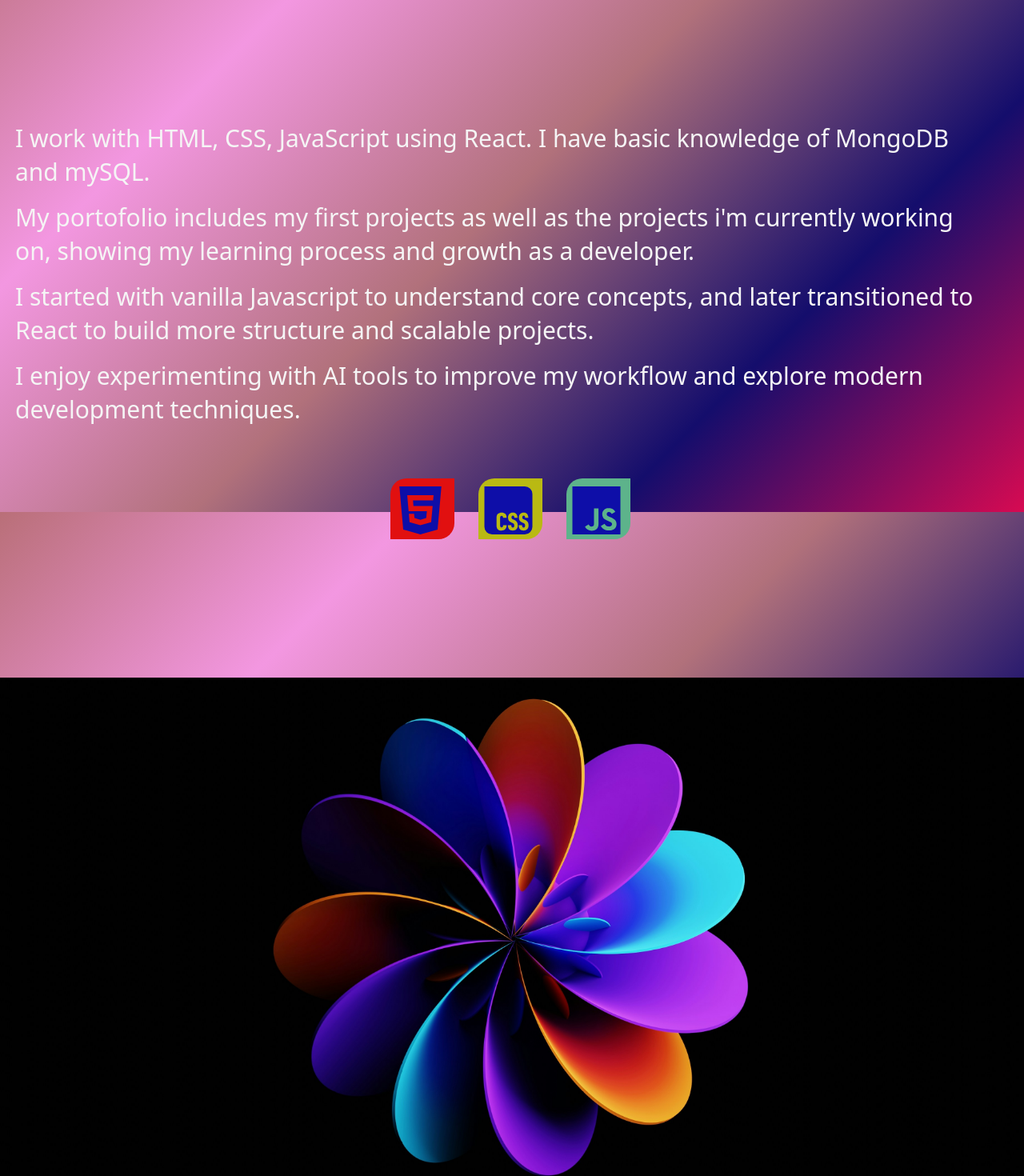
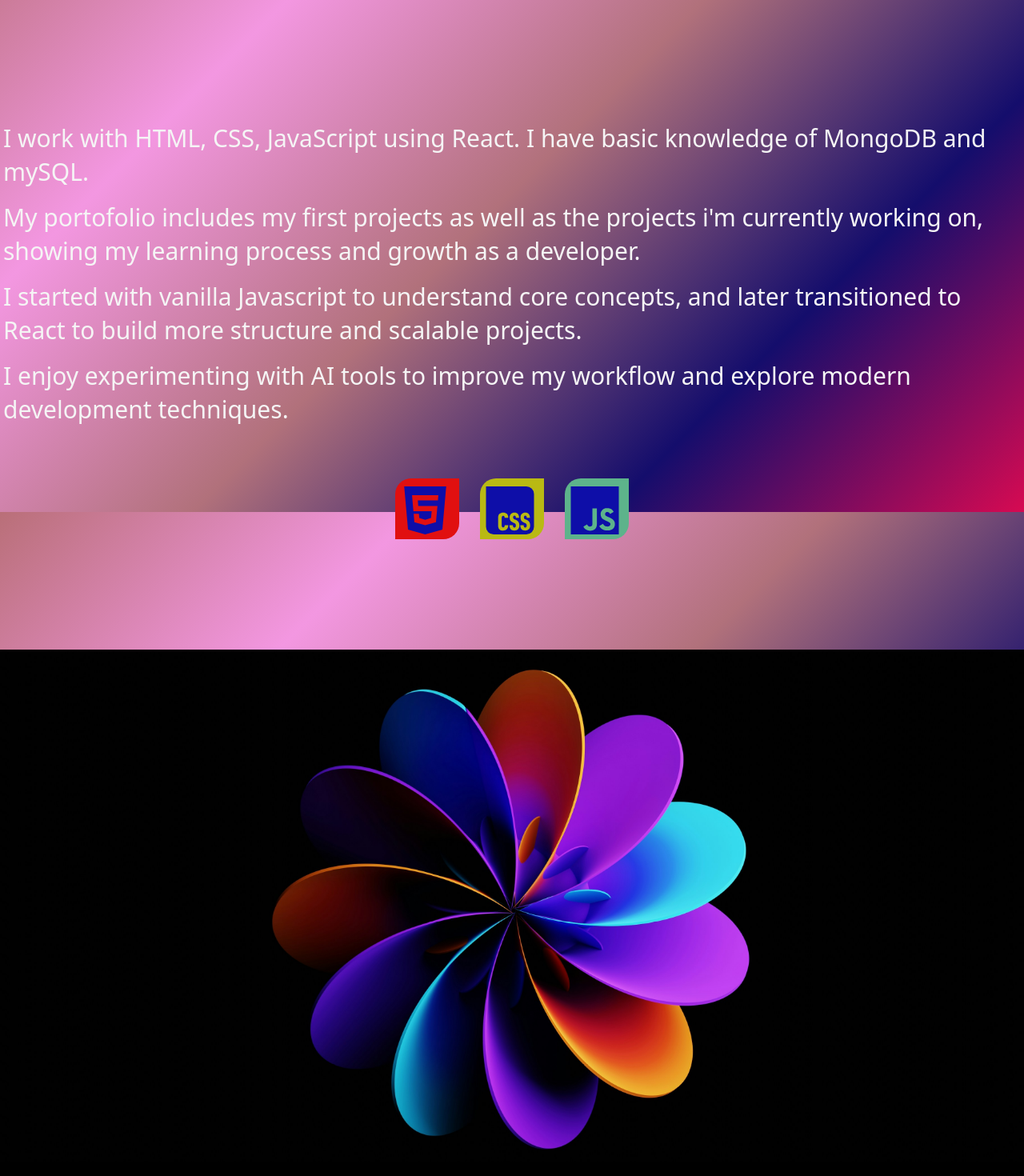
Before and after one commit to Ann-Getit/portfolio, a React (Vite) app: page /#/ in a window 1280 px wide. Shown: the part 960-2430 px from the top of the page at 80% size. Built offline with nearby package versions, Linux system fonts and the light colour scheme; a web font is replaced by a local one.

Commit message:
add overflowx hidden to toprow n heroarea

```diff
--- a/src/index.css
+++ b/src/index.css
@@ -16,14 +16,18 @@
   background-size: 100% 100%;   /* vult hele viewport */
   background-attachment: fixed;
 }
+/** {
+  outline: 1px solid red;
+}*/
 
 html, body {
   margin: 0;
   min-height: 100vh;
   color: white;
   scroll-behavior: smooth;
-  overflow-x: hidden;
+
 }
+
 
 
 .nav-container {
@@ -236,13 +240,17 @@ React state (dropdownOpen) voor mobile click-behavior */
 h1 {
   font-size: 35px;
 }
+.hero-area, .top-row {
+  overflow-x: hidden;
+}
+
 
 .hero-area {
   background-color: ; /* background -----*/
   display: flex;
   flex-direction: column;
   gap: 2rem;
-  width: 100vw;
+  width: 100%;
   min-height: 55vw;
   height: auto;
   justify-content: center;
@@ -271,7 +279,7 @@ justify-content: center;
   color: whitesmoke;
   margin-left: 40px;
   position: relative;
-  display: inline-block;
+  display: block;
   color: whitesmoke;
 }
 
@@ -327,7 +335,7 @@ p {
 }
 
 .image-dev img {
-  width: 100%;
+  width: 100%;/*-------------------WIDTH-----------------------------*/
   height: 100%;
   object-fit: cover;   /* voorkomt “gerekte strook” look */
   transform-style: preserve-3d;
@@ -356,7 +364,7 @@ p {
   position: absolute;
   left: 0;
   bottom: 0;
-  width: 100%;
+  width: 100%; /* --------------WIDTH------------------*/
   height: 80px; /* hoogte van de schaduw */
   pointer-events: none;
   background: radial-gradient(
@@ -413,7 +421,8 @@ line-height: 1.4; /* standaard ~1.5, lager = dichter op elkaar */
 
 .hero-area-middle { /* -------------------------------------------------*/
   display: flex;
-  width: auto;
+  flex-wrap: wrap;
+  max-width: 100vw;
   height: auto;
  /* background -----*/
   flex-direction: row;
@@ -422,16 +431,19 @@ line-height: 1.4; /* standaard ~1.5, lager = dichter op elkaar */
   gap: 2vw;
   margin-bottom: 10vw;
   color: whitesmoke;
-
+  overflow-x: hidden;
+  box-sizing: border-box;
 }
 
 .content-box {
-  width: auto;
+  width: 100%;
   height: auto;
   /*background-color: whitesmoke;*/
-  margin: 0 20px 0 15px;
+  margin: 0;
   padding: 10px;
   font-size: 30px;
+  max-width: 100%;
+  box-sizing: border-box;
 }
 
 
@@ -492,7 +504,11 @@ line-height: 1.4; /* standaard ~1.5, lager = dichter op elkaar */
 }
 
 .icon-wrapper {
-  margin-bottom: 35px;
+  margin: 0;
+  width: clamp(60px, 15vw, 80px);
+  height: auto;
+  box-sizing: border-box;
+
 }
 /* CSS ---------------------------------------------*/
 .icon-wrapper.css {
@@ -531,17 +547,17 @@ line-height: 1.4; /* standaard ~1.5, lager = dichter op elkaar */
   animation-delay: 0.3s; /* komt iets later in beeld */
 }
 
-.icon-wrapper.css, .icon-wrapper.html, .icon-wrapper.js {
-  margin-left: 50%;
-
-}
-
 .icons-row {
   display: flex;
+  flex-wrap: wrap;
   justify-content: center; /* horizontaal centreren */
-  gap: 30px; /* ruimte tussen de iconen */
+  align-items: center;
+  gap: 2vw; /* ruimte tussen de iconen */
   flex-wrap: wrap; /* voor mobile: ze vallen netjes onder elkaar als te smal */
+  width: 100%;
   margin-top: 30px;
+   max-width: 100%;
+   box-sizing: border-box;
 }
 
 /* verwijder de margin-left op de icon-wrapperen */
@@ -571,7 +587,7 @@ line-height: 1.4; /* standaard ~1.5, lager = dichter op elkaar */
 
 .hero-image {
   position: relative;
-  width: 100vw;
+  width: 100%;
   height: 50vw;
   overflow: hidden;
 
@@ -601,7 +617,7 @@ line-height: 1.4; /* standaard ~1.5, lager = dichter op elkaar */
   z-index: 1;
   text-align: center;
   color: white;
-  width: 100vw;
+  width: 100%;
   height: 45vw;
   padding: 2rem;
 }
@@ -650,7 +666,9 @@ line-height: 1.4; /* standaard ~1.5, lager = dichter op elkaar */
 
 
 .paragr {
-  font-size: 80px;
+  font-size: 70px;
+  text-align: center;
+  max-width: 100%;
 }
 
 a.github svg path {
@@ -679,5 +697,5 @@ fill: rgb(56, 166, 225);
 #copyright {
   background-color: black;
   height: 6vw;
-  width: 100vw;
+  width: 100%;
 }
```
